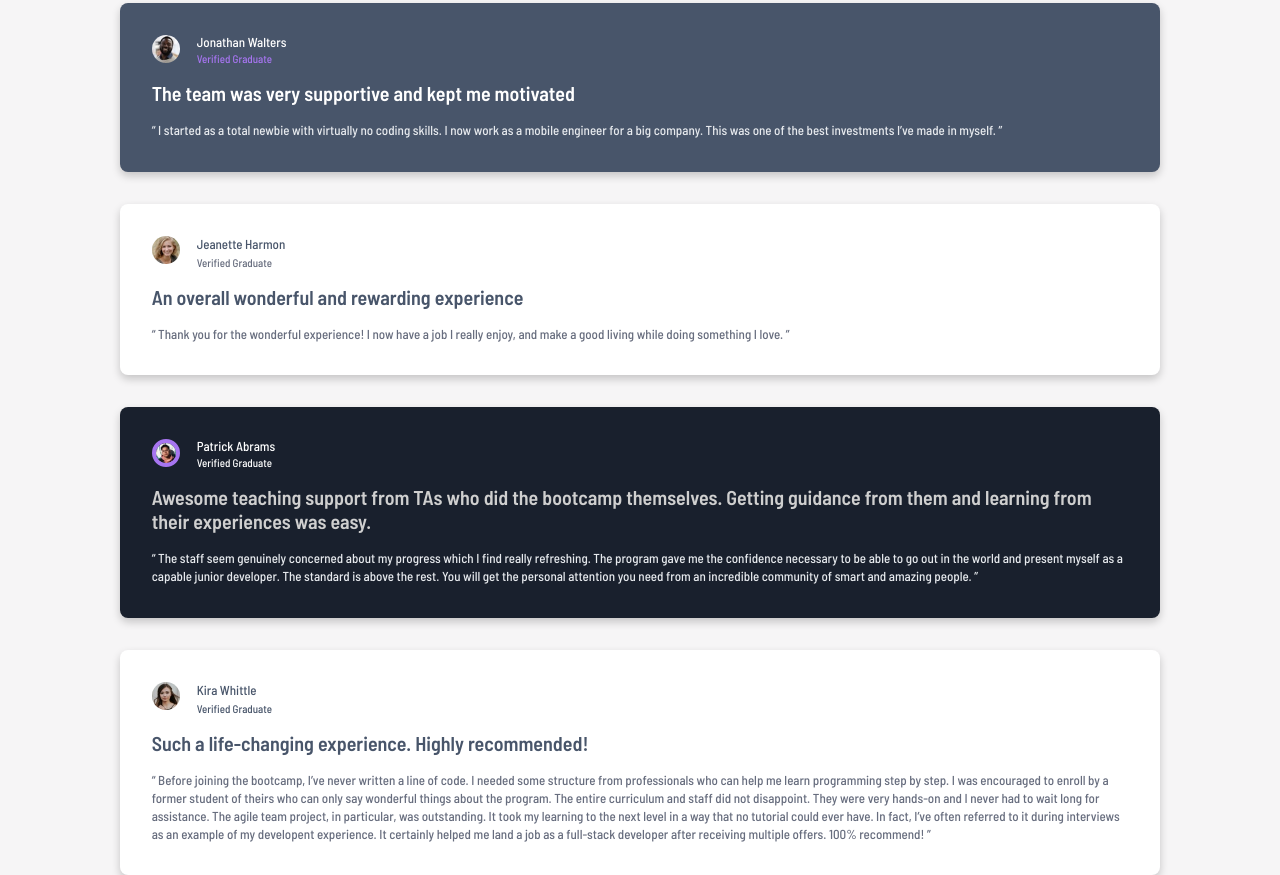
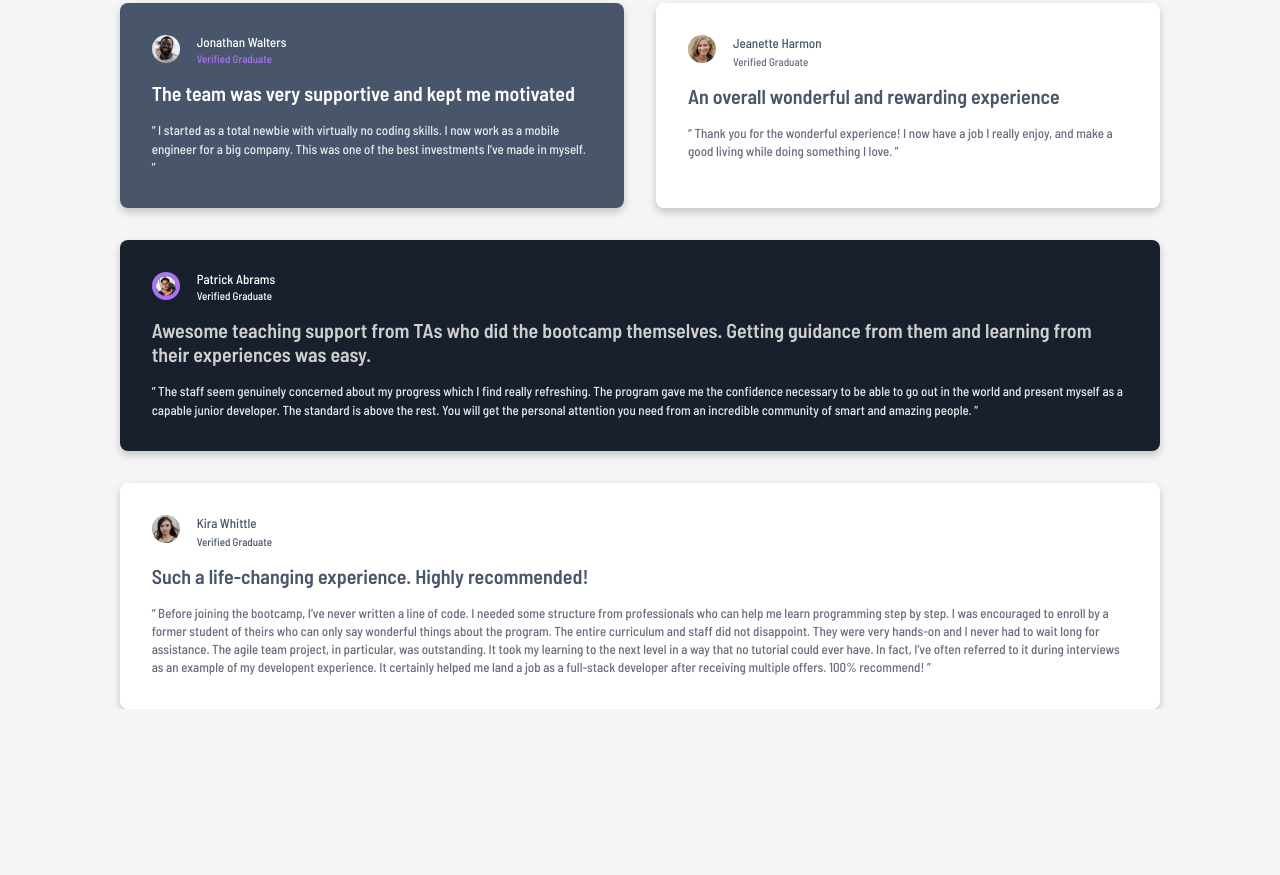
Before and after one commit to chrisdzasc/Testimonial-Grid-Section, a plain HTML site: page index.html in a window 1280 px wide. Shown: the part 258-1133 px from the top of the page. After the commit the page ends 967 px from the top, so only its background shows below. Drawn offline with Linux system fonts and the light colour scheme.

Commit message:
Tablet Version Done

```diff
--- a/css/styles.css
+++ b/css/styles.css
@@ -42,6 +42,12 @@ body {
     margin: 0 auto;
 }
 
+@media screen and (min-width: 768px) {
+    .content {
+        grid-template-columns: repeat(2, 1fr);
+    }
+}
+
 .section {
     padding: 3.2rem;
     display: flex;
@@ -53,6 +59,12 @@ body {
 
 .section-01 {
     background-color: var(--purple500);
+}
+
+@media screen and (min-width: 768px) {
+    .section-01 {
+        grid-column: 1 / span 2;
+    }
 }
 
 .section-02 {
@@ -67,8 +79,20 @@ body {
     background-color: var(--darkBlue);
 }
 
+@media screen and (min-width: 768px) {
+    .section-04 {
+        grid-column: 1 / span 2;
+    }
+}
+
 .section-05 {
     background-color: var(--white);
+}
+
+@media screen and (min-width: 768px) {
+    .section-05 {
+        grid-column: 1 / span 2;
+    }
 }
 
 .profile {
```
